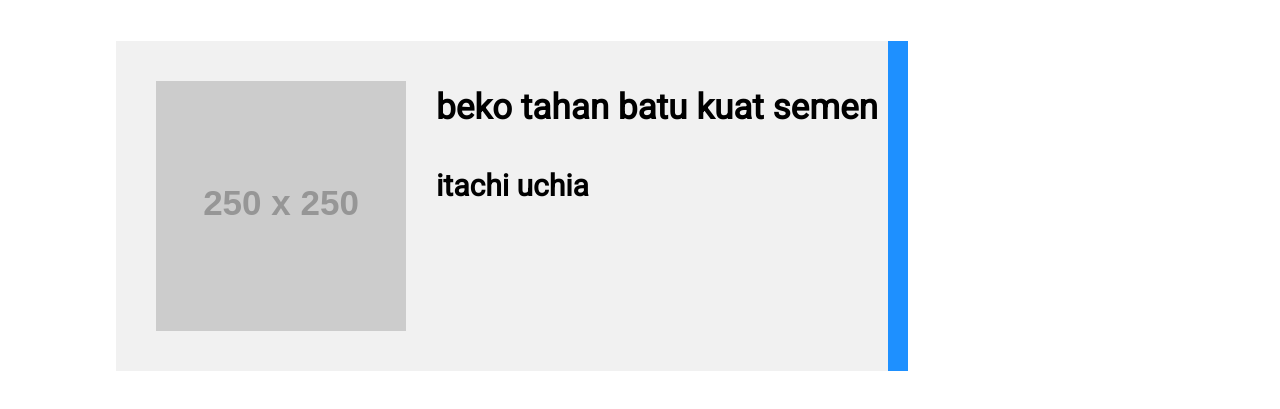
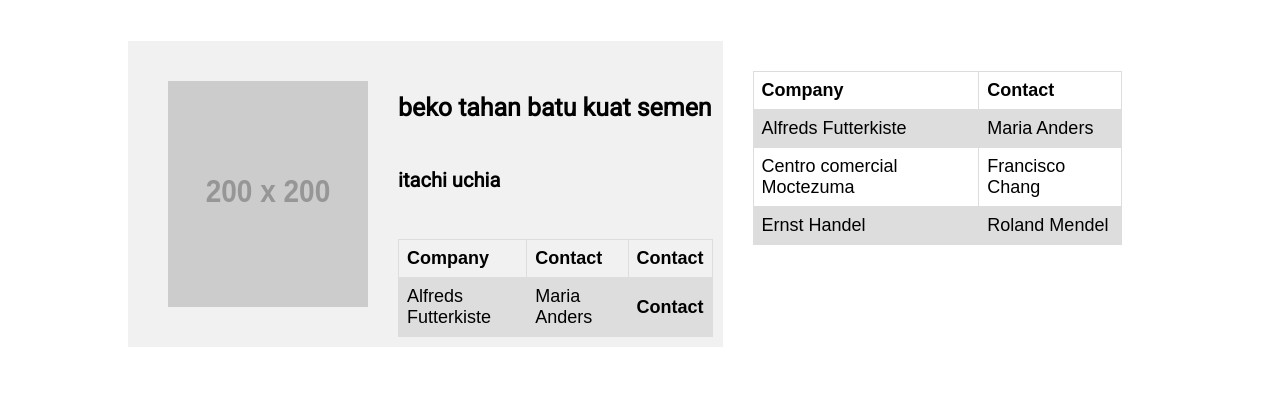
Before and after one commit to garoxeldiablo/rentalkan, a website: page web/detail.html in a window 1280 px wide. Shown: the part 59-468 px from the top of the page. Drawn offline with Linux system fonts and the light colour scheme; placeholder pictures from the web are drawn by us.

Commit message:
Update detail.html

```diff
--- a/web/detail.html
+++ b/web/detail.html
@@ -9,6 +9,11 @@
     <link rel="stylesheet" href="https://cdnjs.cloudflare.com/ajax/libs/font-awesome/5.15.3/css/all.min.css"/>
     <script src="https://kit.fontawesome.com/6ac5fc642c.js" crossorigin="anonymous"></script>
     <style>
+    .main-detail{
+      display: flex;
+      justify-content: center;
+    }
+
       .flex-container {
       display: flex;
       flex-direction: row;
@@ -25,8 +30,7 @@
 
     .flex-item-right {
       margin-top: 100px;
-      background-color: dodgerblue;
-      padding: 10px;
+      padding: 30px;
     }
 
     .produk{
@@ -54,6 +58,23 @@
       margin-top: 0;
     }
     }
+
+    table {
+      font-family: arial, sans-serif;
+      border-collapse: collapse;
+      width: 100%;
+    }
+
+    td, th {
+      border: 1px solid #dddddd;
+      text-align: left;
+      padding: 8px;
+      font-size: 18px;
+    }
+
+    tr:nth-child(even) {
+      background-color: #dddddd;
+    }
     </style>
 </head>
 <body>
@@ -76,20 +97,53 @@
     <!-- Nav -->
 
     <!-- main detail -->
+    <div class="main-detail">
       <div class="flex-container">
         <div class="flex-item-left">
           <div class="produk">
-          <img id="img-produk" src="https://placehold.co/250">
+            <img id="img-produk" src="https://placehold.co/200">
             <div class="info-produk">
-            <h3>beko tahan batu kuat semen</h3>
-            <h4>itachi uchia</h4>
+              <h5>beko tahan batu kuat semen</h5>
+              <h6>itachi uchia</h6>
+              <table>
+                <tr>
+                  <th>Company</th>
+                  <th>Contact</th>
+                  <th>Contact</th>
+                </tr>
+                <tr>
+                  <td>Alfreds Futterkiste</td>
+                  <td>Maria Anders</td>
+                  <th>Contact</th>
+                </tr>
+              </table>
             </div>
           </div>
           <div class="infoitem">
           </div>
         </div>
         <div class="flex-item-right">
-
+          <div class="tables">
+            <table>
+              <tr>
+                <th>Company</th>
+                <th>Contact</th>
+              </tr>
+              <tr>
+                <td>Alfreds Futterkiste</td>
+                <td>Maria Anders</td>
+              </tr>
+              <tr>
+                <td>Centro comercial Moctezuma</td>
+                <td>Francisco Chang</td>
+              </tr>
+              <tr>
+                <td>Ernst Handel</td>
+                <td>Roland Mendel</td>
+              </tr>
+            </table>
+          </div>
+        </div>
       </div>
     </div>
 </body>
```
Lines whose indentation alone changed are shown as unchanged.
